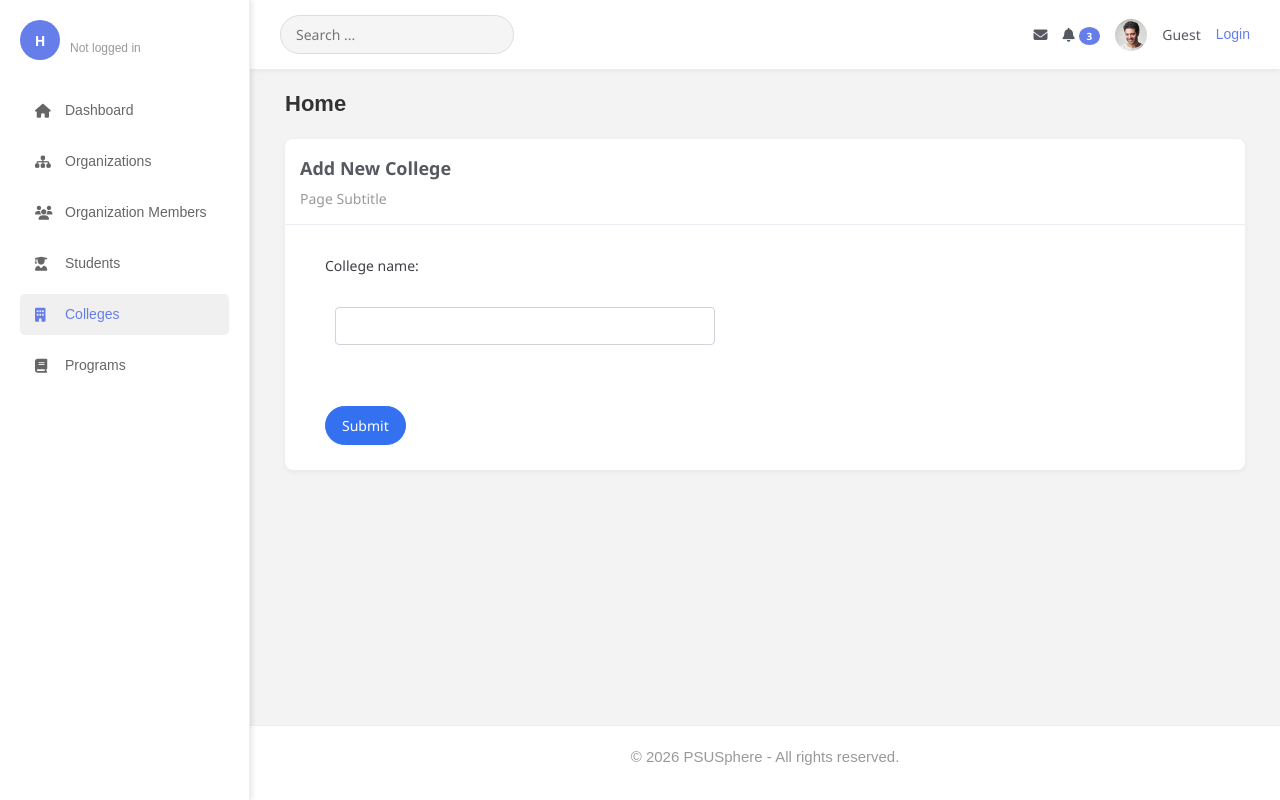
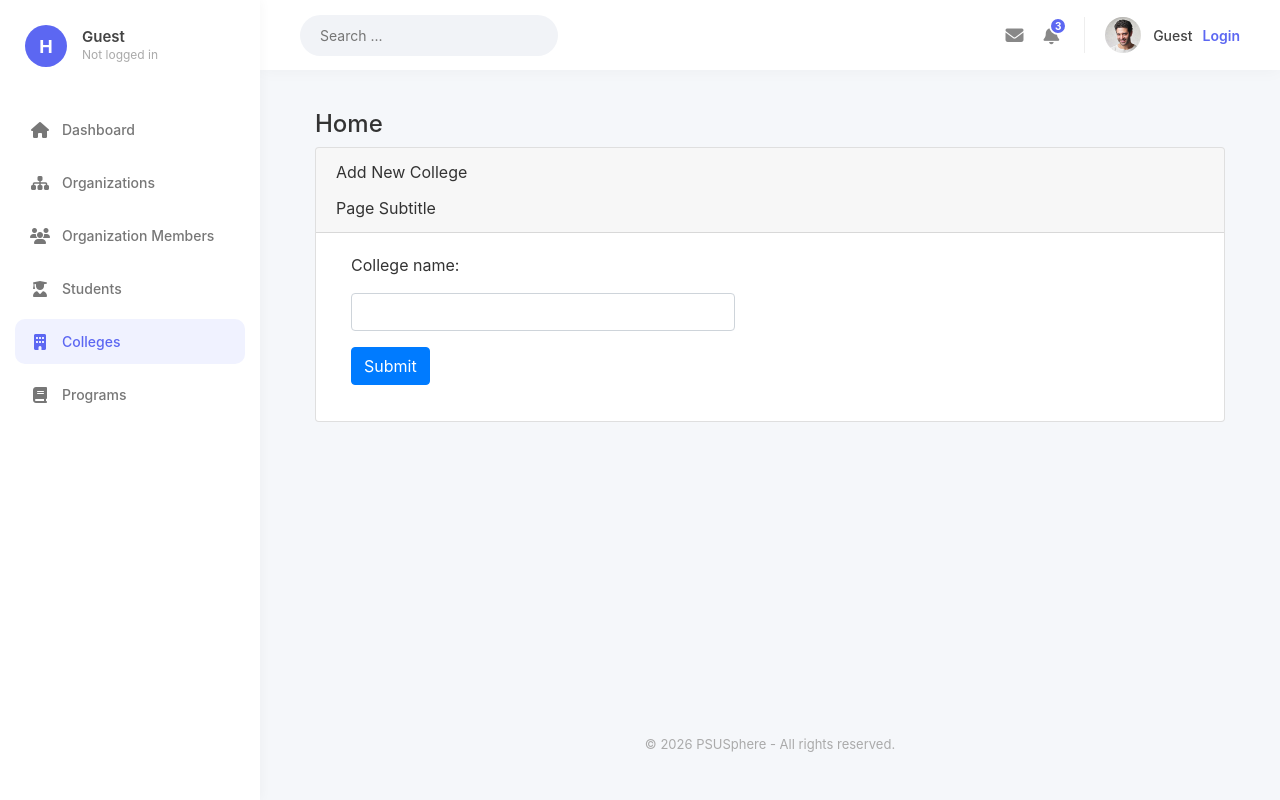
Before and after one commit to Wrench0-0/PSUSphere, a Django app: page /colleges/add/ in a window 1280 px wide. Run offline with Django 5.2, Linux system fonts and the light colour scheme; some libraries are stand-ins or nearby versions.

Commit message:
attempt #30

```diff
--- a/projectsite/projectsite/settings.py
+++ b/projectsite/projectsite/settings.py
@@ -51,7 +51,6 @@
 SOCIALACCOUNT_AUTO_SIGNUP = True
 SOCIALACCOUNT_EMAIL_AUTHENTICATION = True
 SOCIALACCOUNT_EMAIL_AUTHENTICATION_AUTO_CONNECT = True
-ACCOUNT_EMAIL_REQUIRED = True
 ACCOUNT_EMAIL_VERIFICATION = "none" # Optional: set to "mandatory" if needed
 ACCOUNT_DEFAULT_HTTP_PROTOCOL = "https"
 
@@ -63,11 +62,10 @@
 LOGIN_URL = '/accounts/login/'
 LOGIN_REDIRECT_URL = '/'
 LOGOUT_REDIRECT_URL = '/accounts/login/'
-ACCOUNT_LOGOUT_REDIRECT_URL = '/'
+ACCOUNT_LOGOUT_REDIRECT_URL = '/accounts/login/'
 ACCOUNT_LOGOUT_ON_GET = True
 ACCOUNT_LOGIN_METHODS = {"username", "email"}
-ACCOUNT_USERNAME_REQUIRED = True
-ACCOUNT_EMAIL_REQUIRED = True
+ACCOUNT_SIGNUP_FIELDS = ["email*", "username*", "password1*", "password2*"]
 
 MIDDLEWARE = [
     'django.middleware.security.SecurityMiddleware',
--- a/projectsite/studentorg/views.py
+++ b/projectsite/studentorg/views.py
@@ -34,6 +34,9 @@
         context["joined_this_year_count"] = OrgMember.objects.filter(
             date_joined__year=current_year
         ).count()
+
+        # Provide a separate list for the "Recent Organizations" section
+        context["recent_organizations"] = Organization.objects.all().order_by("-created_at")[:3]
 
         return context
 
--- a/projectsite/templates/base.html
+++ b/projectsite/templates/base.html
@@ -8,161 +8,288 @@
     <title>{% block title %}PSUSphere - Student Organizations{% endblock %}</title>
     {% progressive_web_app_meta %}
     <link rel="stylesheet" href="{% static 'css/bootstrap.min.css' %}">
-    <link rel="stylesheet" href="{% static 'css/ready.min.css' %}">
-    <link rel="stylesheet" href="{% static 'css/demo.css' %}">
     <link rel="stylesheet" href="https://cdnjs.cloudflare.com/ajax/libs/font-awesome/6.4.0/css/all.min.css">
     {% block extra_css %}{% endblock %}
     <style>
         * {
             margin: 0;
             padding: 0;
+            box-sizing: border-box;
         }
         body {
-            font-family: 'Segoe UI', Tahoma, Geneva, Verdana, sans-serif;
-            background-color: #f3f3f3;
+            font-family: 'Inter', -apple-system, BlinkMacSystemFont, "Segoe UI", Roboto, Helvetica, Arial, sans-serif;
+            background-color: #f5f7fa;
             display: flex;
+            min-height: 100vh;
+            color: #333;
         }
         .sidebar {
-            width: 250px;
+            width: 260px;
             background-color: #fff;
             height: 100vh;
-            padding: 20px;
-            box-shadow: 2px 0 5px rgba(0,0,0,0.1);
-            overflow-y: auto;
+            padding: 25px 15px;
+            box-shadow: 2px 0 10px rgba(0,0,0,0.03);
             position: fixed;
             left: 0;
             top: 0;
-            z-index: 1000;
-            transition: transform 0.3s ease-in-out;
+            z-index: 1050;
+            transition: transform 0.3s cubic-bezier(0.4, 0, 0.2, 1);
         }
         .sidebar-header {
             display: flex;
             align-items: center;
-            margin-bottom: 30px;
-            gap: 10px;
+            margin-bottom: 40px;
+            padding: 0 10px;
+            gap: 15px;
         }
         .sidebar-header-avatar {
-            width: 40px;
-            height: 40px;
+            width: 42px;
+            height: 42px;
             border-radius: 50%;
-            background: #667eea;
+            background: #5c67f2;
             display: flex;
             align-items: center;
             justify-content: center;
             color: white;
-            font-weight: bold;
+            font-weight: 700;
+            font-size: 18px;
+            flex-shrink: 0;
         }
         .sidebar-header-text h3 {
-            font-size: 14px;
+            font-size: 15px;
             margin: 0;
             font-weight: 600;
+            color: #444;
         }
         .sidebar-header-text p {
             font-size: 12px;
-            color: #999;
+            color: #aaa;
             margin: 0;
         }
         .sidebar-menu {
             list-style: none;
+            padding: 0;
         }
         .sidebar-menu li {
-            margin-bottom: 10px;
+            margin-bottom: 8px;
         }
         .sidebar-menu a {
-            color: #666;
+            color: #777;
             text-decoration: none;
             display: flex;
             align-items: center;
-            gap: 10px;
-            padding: 10px 15px;
-            border-radius: 5px;
+            gap: 12px;
+            padding: 12px 15px;
+            border-radius: 10px;
             font-size: 14px;
-            transition: all 0.3s;
+            font-weight: 500;
+            transition: all 0.2s ease;
         }
-        .sidebar-menu a:hover, .sidebar-menu a.active {
-            background-color: #f0f0f0;
-            color: #667eea;
+        .sidebar-menu a:hover {
+            background-color: #f8f9ff;
+            color: #5c67f2;
+        }
+        .sidebar-menu a.active {
+            background-color: #f0f2ff;
+            color: #5c67f2;
         }
         .sidebar-menu a i {
             width: 20px;
+            font-size: 16px;
+            text-align: center;
         }
         .install-btn {
             width: 100%;
             padding: 12px;
-            background-color: #667eea;
+            background-color: #5c67f2;
             color: white;
             border: none;
-            border-radius: 5px;
-            margin-top: 20px;
+            border-radius: 10px;
+            margin-top: 30px;
             cursor: pointer;
             display: none;
             align-items: center;
             justify-content: center;
             gap: 10px;
-            font-size: 14px;
-            font-weight: 500;
-            transition: background-color 0.3s;
+            font-size: 13px;
+            font-weight: 600;
+            transition: all 0.2s;
+            box-shadow: 0 4px 12px rgba(92, 103, 242, 0.2);
         }
         .install-btn:hover {
-            background-color: #5566d4;
+            background-color: #4a54e1;
+            transform: translateY(-1px);
         }
         .main-wrapper {
-            margin-left: 250px;
+            margin-left: 260px;
             flex: 1;
             display: flex;
             flex-direction: column;
+            width: calc(100% - 260px);
             min-height: 100vh;
-            transition: margin-left 0.3s ease-in-out;
+            background-color: #f5f7fa;
         }
         .topbar {
             background-color: #fff;
-            padding: 15px 30px;
+            padding: 0 40px;
             display: flex;
             justify-content: space-between;
             align-items: center;
-            box-shadow: 0 2px 5px rgba(0,0,0,0.05);
+            box-shadow: 0 2px 15px rgba(0,0,0,0.03);
             position: sticky;
             top: 0;
-            z-index: 900;
+            z-index: 1000;
+            height: 70px;
+            width: 100%;
         }
         .menu-toggle {
             display: none;
-            background: none;
+            background: #f8f9ff;
             border: none;
-            font-size: 20px;
-            color: #666;
+            width: 40px;
+            height: 40px;
+            border-radius: 8px;
+            font-size: 18px;
+            color: #5c67f2;
             cursor: pointer;
-            margin-right: 15px;
+            margin-right: 20px;
         }
         .search-bar {
             flex: 1;
-            max-width: 300px;
+            max-width: 320px;
         }
         .search-bar input {
             width: 100%;
-            padding: 8px 15px;
-            border: 1px solid #ddd;
-            border-radius: 20px;
-            background-color: #f5f5f5;
+            padding: 10px 20px;
+            border: none;
+            border-radius: 25px;
+            background-color: #f1f3f7;
+            font-size: 14px;
+            color: #666;
+            outline: none;
+            transition: background-color 0.2s;
+        }
+        .search-bar input:focus {
+            background-color: #e9ecf1;
         }
         .topbar-right {
             display: flex;
-            gap: 15px;
+            gap: 25px;
             align-items: center;
         }
+        .topbar-icons {
+            display: flex;
+            gap: 20px;
+            color: #888;
+            font-size: 18px;
+        }
+        .icon-wrapper {
+            position: relative;
+            cursor: pointer;
+            transition: color 0.2s;
+        }
+        .icon-wrapper:hover {
+            color: #5c67f2;
+        }
         .topbar-right .badge {
-            background-color: #667eea;
+            position: absolute;
+            top: -5px;
+            right: -8px;
+            background-color: #5c67f2;
             color: white;
-            padding: 4px 8px;
+            width: 18px;
+            height: 18px;
+            padding: 0;
+            display: flex;
+            align-items: center;
+            justify-content: center;
             border-radius: 50%;
             font-size: 10px;
+            border: 2px solid #fff;
+        }
+        .user-profile {
+            display: flex;
+            align-items: center;
+            gap: 12px;
+            padding-left: 20px;
+            border-left: 1px solid #eee;
+        }
+        .user-avatar {
+            width: 36px;
+            height: 36px;
+            border-radius: 50%;
+            object-fit: cover;
+        }
+        .user-info {
+            display: flex;
+            align-items: center;
+            gap: 10px;
+            font-size: 14px;
+        }
+        .user-name {
+            font-weight: 500;
+            color: #444;
+        }
+        .auth-link {
+            color: #5c67f2;
+            text-decoration: none;
+            font-weight: 600;
         }
         .main-content {
             flex: 1;
-            padding: 20px;
+            padding: 40px;
         }
 
-        /* Mobile Responsive */
+        /* Stat Cards */
+        .stat-card {
+            border-radius: 12px;
+            padding: 25px;
+            color: white;
+            display: flex;
+            align-items: center;
+            gap: 25px;
+            box-shadow: 0 10px 20px rgba(0,0,0,0.05);
+            transition: transform 0.2s;
+        }
+        .stat-card:hover {
+            transform: translateY(-3px);
+        }
+        .stat-icon {
+            font-size: 36px;
+            width: 60px;
+            height: 60px;
+            display: flex;
+            align-items: center;
+            justify-content: center;
+            background: rgba(255,255,255,0.2);
+            border-radius: 12px;
+        }
+        .stat-content h3 {
+            font-size: 32px;
+            margin: 0;
+            font-weight: 700;
+        }
+        .stat-content p {
+            margin: 0;
+            font-size: 13px;
+            opacity: 0.9;
+            font-weight: 500;
+        }
+        .stat-orange { background: linear-gradient(135deg, #ff9a44 0%, #ff6b3d 100%); }
+        .stat-green { background: linear-gradient(135deg, #66bb6a 0%, #43a047 100%); }
+        .stat-red { background: linear-gradient(135deg, #ff5252 0%, #f44336 100%); }
+        .stat-blue { background: linear-gradient(135deg, #42a5f5 0%, #1e88e5 100%); }
+        .stat-lightblue { background: linear-gradient(135deg, #26c6da 0%, #00acc1 100%); }
+
+        footer {
+            padding: 30px 40px;
+            text-align: center;
+            font-size: 13px;
+            color: #aaa;
+            background: transparent;
+        }
+
+        /* Responsive */
         @media (max-width: 991px) {
             .sidebar {
                 transform: translateX(-100%);
@@ -172,22 +299,30 @@
             }
             .main-wrapper {
                 margin-left: 0 !important;
+                width: 100% !important;
             }
             .menu-toggle {
                 display: block;
             }
             .topbar {
-                padding: 15px;
-            }
-            .topbar-right span {
-                display: none;
+                padding: 0 20px;
+                width: 100%;
             }
             .search-bar {
                 display: none;
             }
+            .main-content {
+                padding: 25px 20px;
+            }
+            .topbar-right .user-name {
+                display: none;
+            }
+            .user-profile {
+                padding-left: 10px;
+                border-left: none;
+            }
         }
 
-        /* Overlay when sidebar is open on mobile */
         .sidebar-overlay {
             display: none;
             position: fixed;
@@ -195,80 +330,12 @@
             left: 0;
             width: 100%;
             height: 100%;
-            background: rgba(0,0,0,0.3);
+            background: rgba(0,0,0,0.4);
             z-index: 999;
+            backdrop-filter: blur(2px);
         }
         .sidebar-overlay.show {
             display: block;
-        }
-        .stat-card {
-            background: white;
-            border-radius: 8px;
-            padding: 20px;
-            margin-bottom: 20px;
-            box-shadow: 0 2px 5px rgba(0,0,0,0.05);
-            display: flex;
-            align-items: center;
-            gap: 20px;
-            color: white;
-        }
-        .stat-icon {
-            font-size: 40px;
-            width: 60px;
-            height: 60px;
-            display: flex;
-            align-items: center;
-            justify-content: center;
-            border-radius: 5px;
-        }
-        .stat-content h3 {
-            font-size: 28px;
-            margin: 0;
-        }
-        .stat-content p {
-            margin: 0;
-            font-size: 12px;
-        }
-        .stat-orange {
-            background: linear-gradient(135deg, #FFA500 0%, #FF8C00 100%);
-        }
-        .stat-green {
-            background: linear-gradient(135deg, #66BB6A 0%, #43A047 100%);
-        }
-        .stat-red {
-            background: linear-gradient(135deg, #FF5252 0%, #FF3838 100%);
-        }
-        .stat-blue {
-            background: linear-gradient(135deg, #1E88E5 0%, #1565C0 100%);
-        }
-        .card {
-            border: none;
-            border-radius: 8px;
-            box-shadow: 0 2px 5px rgba(0,0,0,0.05);
-        }
-        .card-header {
-            background-color: #fff;
-            border-bottom: 1px solid #eee;
-            padding: 20px;
-        }
-        .card-title {
-            font-weight: 600;
-            margin: 0;
-        }
-        .card-subtitle {
-            font-size: 12px;
-            color: #999;
-        }
-        .card-body {
-            padding: 20px;
-        }
-        footer {
-            background-color: #fff;
-            padding: 20px 30px;
-            border-top: 1px solid #eee;
-            text-align: center;
-            font-size: 12px;
-            color: #999;
         }
     </style>
 </head>
@@ -312,19 +379,27 @@
                 </div>
             </div>
             <div class="topbar-right">
+                <div class="topbar-icons">
+                    <div class="icon-wrapper">
                         <i class="fas fa-envelope"></i>
-                <div style="position: relative;">
+                    </div>
+                    <div class="icon-wrapper">
                         <i class="fas fa-bell"></i>
                         <span class="badge">3</span>
                     </div>
-                <img src="{% static 'img/profile.jpg' %}" alt="user-img" style="width: 32px; height: 32px; border-radius: 50%;">
+                </div>
+                <div class="user-profile">
+                    <img src="{% static 'img/profile.jpg' %}" alt="user" class="user-avatar">
+                    <div class="user-info">
                         {% if request.user.is_authenticated %}
-                    <span>{{ request.user.username }}</span>
-                    <a href="{% url 'account_logout' %}" style="color: #667eea; text-decoration: none;">Logout</a>
+                            <span class="user-name">{{ request.user.username }}</span>
+                            <a href="{% url 'account_logout' %}" class="auth-link">Logout</a>
                         {% else %}
-                    <span>Guest</span>
-                    <a href="{% url 'account_login' %}" style="color: #667eea; text-decoration: none;">Login</a>
+                            <span class="user-name">Guest</span>
+                            <a href="{% url 'account_login' %}" class="auth-link">Login</a>
                         {% endif %}
+                    </div>
+                </div>
             </div>
         </div>
 
@@ -336,8 +411,6 @@
             <p>&copy; {% now "Y" %} PSUSphere - All rights reserved.</p>
         </footer>
     </div>
-
-
 
     <script src="{% static 'js/core/jquery.3.2.1.min.js' %}"></script>
     <script src="{% static 'js/core/popper.min.js' %}"></script>
@@ -353,13 +426,13 @@
     <script src="{% static 'js/ready.min.js' %}"></script>
     <script>
         $(document).ready(function() {
-            // Sidebar Toggle
+            // Mobile Sidebar Toggle
             $('.menu-toggle, .sidebar-overlay').on('click', function() {
                 $('.sidebar').toggleClass('show');
                 $('.sidebar-overlay').toggleClass('show');
             });
 
-            // Close sidebar when clicking a menu item on mobile
+            // Close sidebar when clicking link on mobile
             $('.sidebar-menu a').on('click', function() {
                 if ($(window).width() <= 991) {
                     $('.sidebar').removeClass('show');
@@ -367,7 +440,7 @@
                 }
             });
 
-            // PWA Installation Logic
+            // PWA Installation
             let deferredPrompt;
             const installBtn = document.getElementById('installApp');
 
```
Also changed, not shown: projectsite/templates/home.html (+17 -14 lines). Lines whose indentation alone changed are shown as unchanged.
